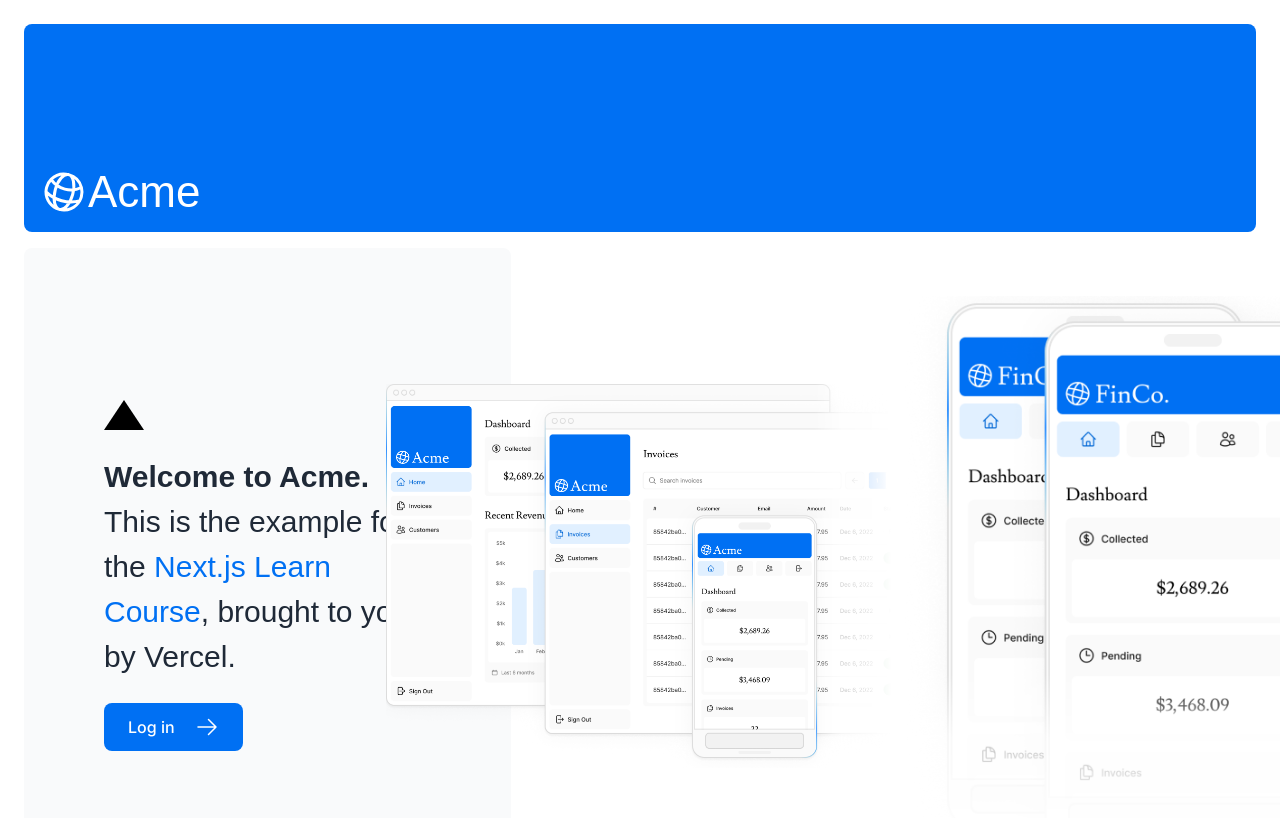
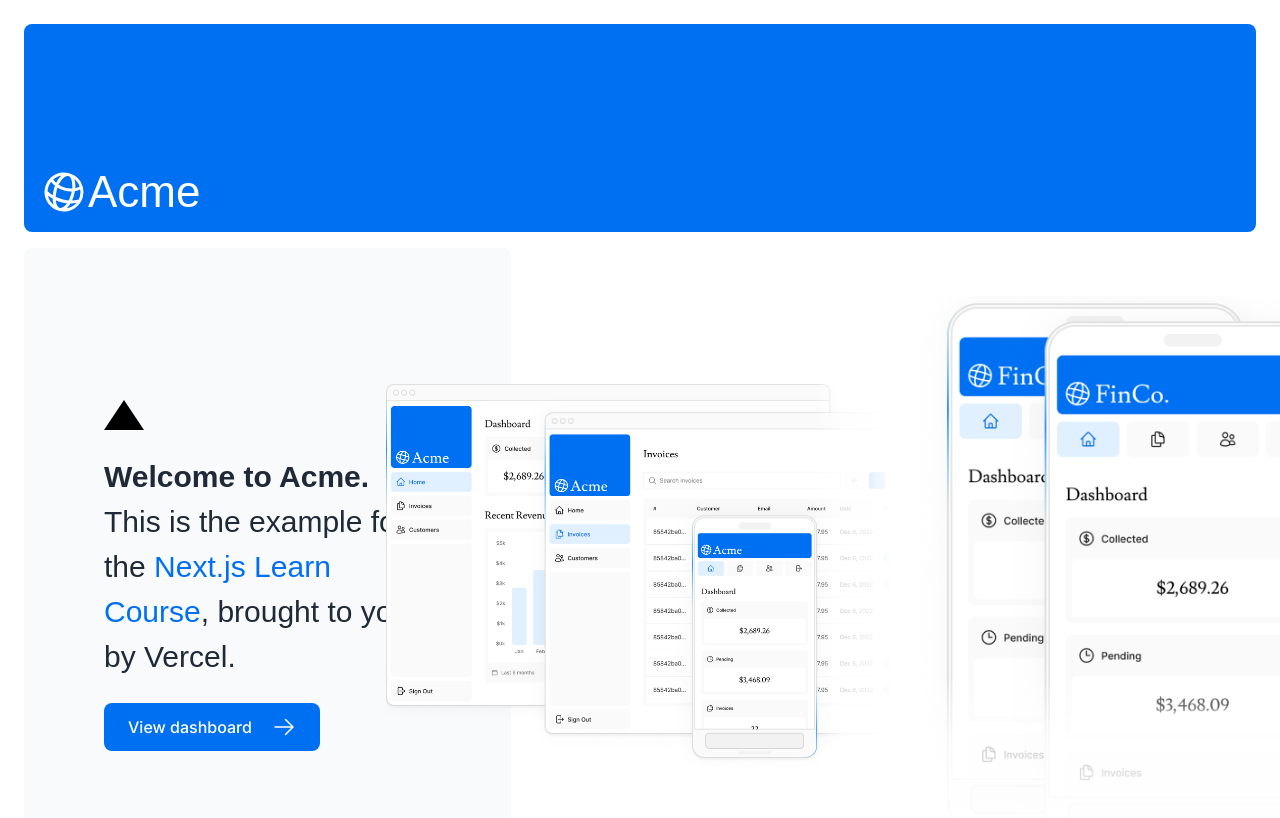
Before and after one commit to jhkette/next-demo, a Next.js app: page / in a window 1280 px wide. Shown: the top 818 px of the page. Built offline with nearby package versions, Linux system fonts and the light colour scheme; a web font is replaced by a local one.

Commit message:
login fix

```diff
--- a/app/page.tsx
+++ b/app/page.tsx
@@ -27,10 +27,10 @@
             , brought to you by Vercel.
           </p>
           <Link
-            href="/login"
+            href="/dashboard"
             className="flex items-center gap-5 self-start rounded-lg bg-blue-500 px-6 py-3 text-sm font-medium text-white transition-colors hover:bg-blue-400 md:text-base"
           >
-            <span>Log in</span> <ArrowRightIcon className="w-5 md:w-6" />
+            <span>View dashboard</span> <ArrowRightIcon className="w-5 md:w-6" />
           </Link>
         </div>
         <div className="flex items-center justify-center p-6 md:w-3/5 md:px-28 md:py-12">
--- a/app/ui/dashboard/sidenav.tsx
+++ b/app/ui/dashboard/sidenav.tsx
@@ -17,12 +17,7 @@
       <div className="flex grow flex-row justify-between space-x-2 md:flex-col md:space-x-0 md:space-y-2">
         <NavLinks />
         <div className="hidden h-auto w-full grow rounded-md bg-gray-50 md:block"></div>
-        <form>
-          <button className="flex h-[48px] w-full grow items-center justify-center gap-2 rounded-md bg-gray-50 p-3 text-sm font-medium hover:bg-sky-100 hover:text-blue-600 md:flex-none md:justify-start md:p-2 md:px-3">
-            <PowerIcon className="w-6" />
-            <div className="hidden md:block">Sign Out</div>
-          </button>
-        </form>
+
       </div>
     </div>
   );
```
